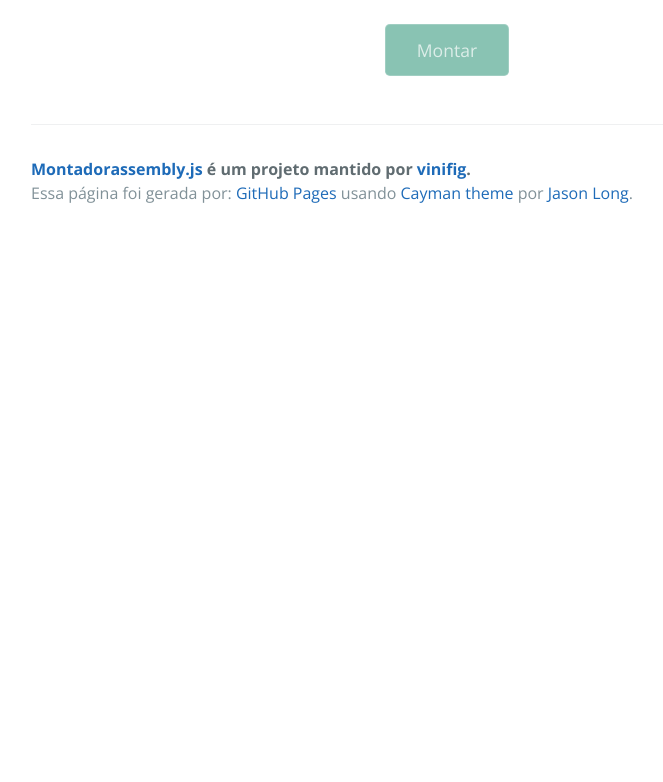
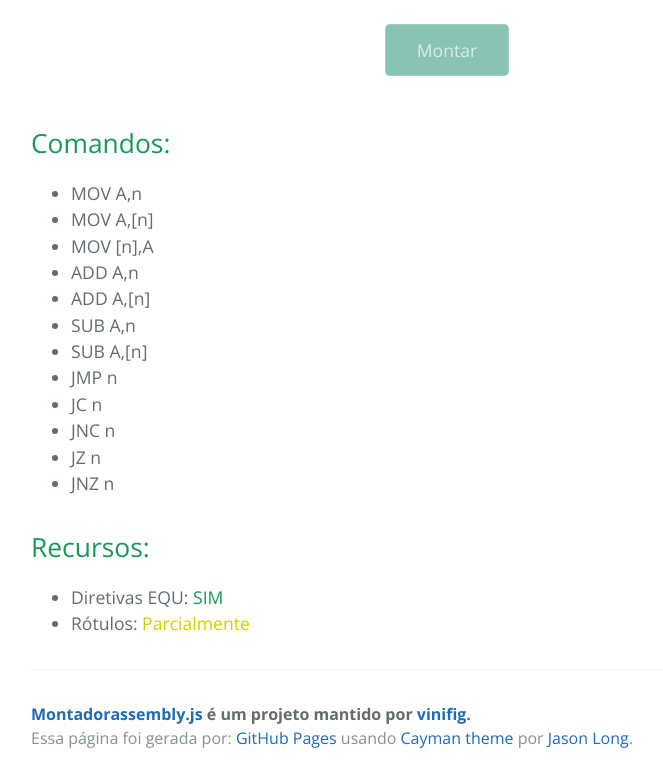
Before and after one commit to vinifig/MontadorAssembly, a plain HTML site: page index.html in a window 1280 px wide. Shown: the part 1002-1784 px from the top of the page, without its empty margins (193-856 px from the left). Before the commit the page ends 1239 px from the top, so only its background shows below. Drawn offline with nearby package versions, Linux system fonts and the light colour scheme.

Commit message:
Adição de informações à página

```diff
--- a/index.html
+++ b/index.html
@@ -33,12 +33,35 @@
 
       <button id="montar" class="btn">Montar</button>
 
+      <h2>Comandos:</h2>
+      <ul>
+        <li>MOV A,n</li>
+        <li>MOV A,[n]</li>
+        <li>MOV [n],A</li>
+        <li>ADD A,n</li>
+        <li>ADD A,[n]</li>
+        <li>SUB A,n</li>
+        <li>SUB A,[n]</li>
+        <li>JMP n</li>
+        <li>JC n</li>
+        <li>JNC n</li>
+        <li>JZ n</li>
+        <li>JNZ n</li>
+      </ul>
+
+      <h2>Recursos:</h2>
+      <ul>
+        <li>Diretivas EQU: <span class="sim">SIM</span></li>
+        <li>Rótulos: <span class="parcial">Parcialmente</span></li>
+      </ul>
+
       <footer class="site-footer">
         <span class="site-footer-owner"><a href="https://github.com/vinifig/MontadorAssembly.js">Montadorassembly.js</a> é um projeto mantido por <a href="https://github.com/vinifig">vinifig</a>.</span>
 
         <span class="site-footer-credits">Essa página foi gerada por: <a href="https://pages.github.com">GitHub Pages</a> usando <a href="https://github.com/jasonlong/cayman-theme">Cayman theme</a> por <a href="https://twitter.com/jasonlong">Jason Long</a>.</span>
       </footer>
 
+
     </section>
     <script type="text/javascript" language="javascript" src="javascripts/index.js"></script>
 
--- a/stylesheets/style.css
+++ b/stylesheets/style.css
@@ -26,6 +26,20 @@
 	background: rgba(21,136,104,0.8);
 }
 
+.sim{
+	color: #159957; /*VERDE*/
+}
+
+.parcial{
+	color: #D8C900; /*AMARELO*/
+}
+
+.nao{
+	color: #FF2C2C; /*VERMELHO*/
+}
+
+
+
 @media (max-width: 850px){
 	textarea{
 		width:100%;
```
